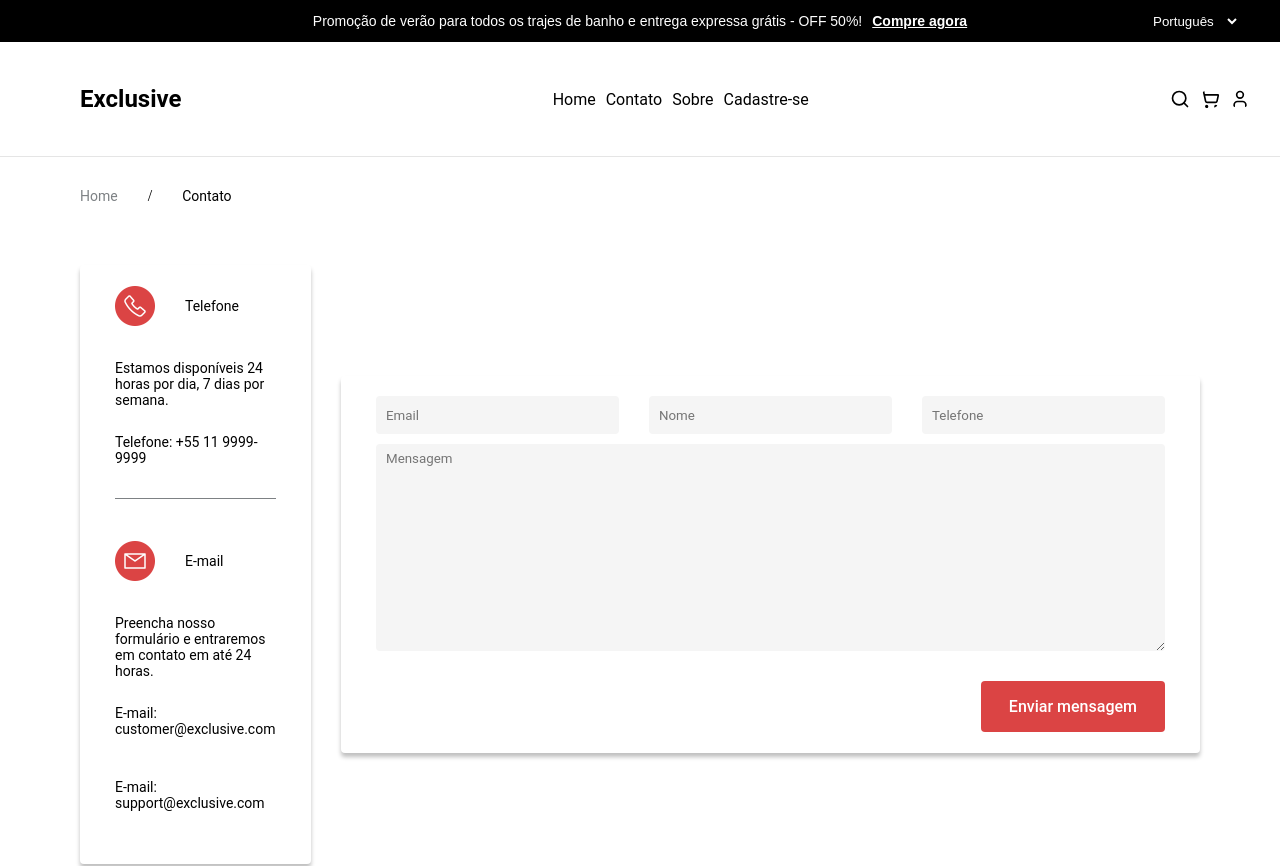
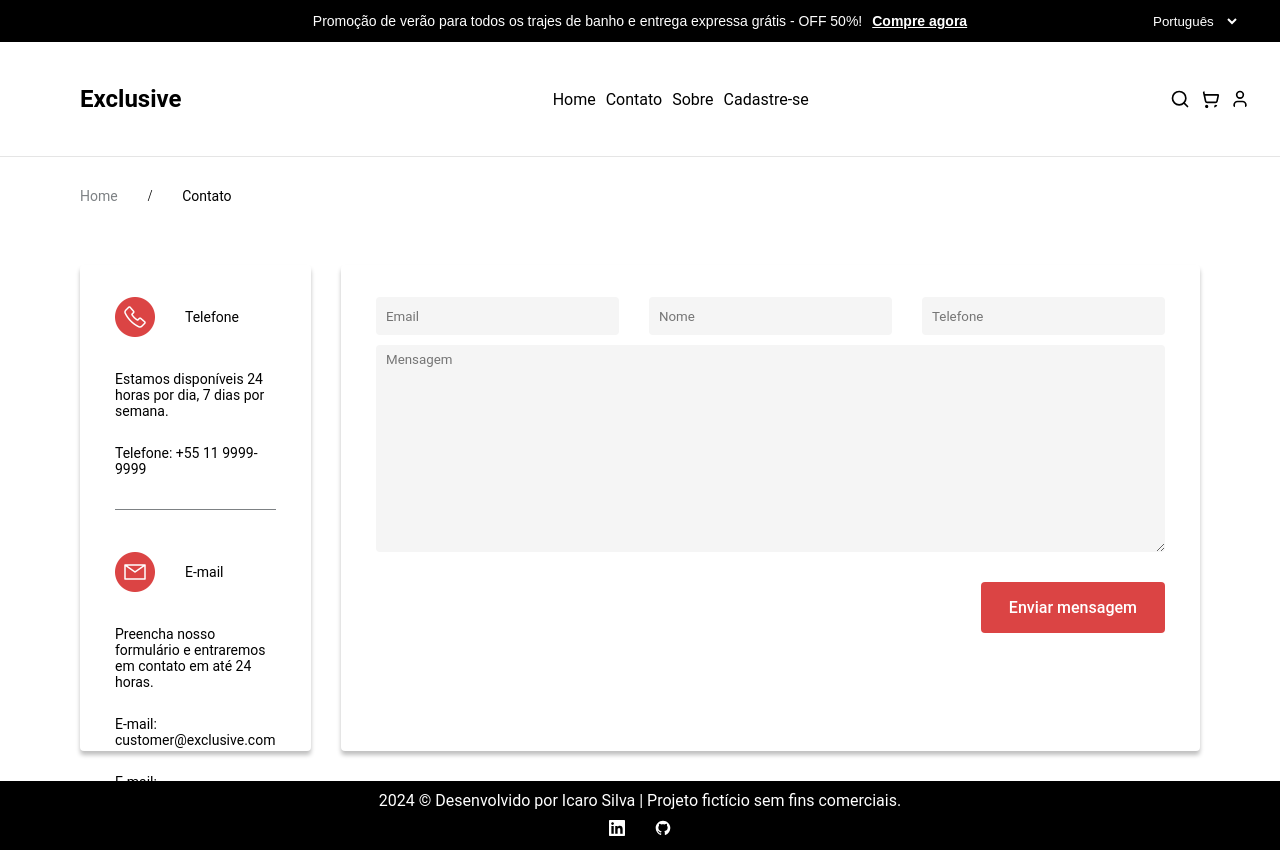
Before and after one commit to Icsilva01/ecommerce-icaro, a React (Vite) app: page /contact in a window 1280 px wide. Shown: the top 866 px of the page. Built offline with nearby package versions, Linux system fonts and the light colour scheme; the HTML template or start-up script is replaced by a standard one.

Commit message:
chore: add README

```diff
--- a/src/presentation/contact/contact.tsx
+++ b/src/presentation/contact/contact.tsx
@@ -25,7 +25,8 @@ const Stack = styled.div`
   display: flex;
   flex-direction: column;
   gap: 10px;
-  padding: 20.8px 35px;
+  padding: 32px 35px;
+  height: 486px;
   border-radius: 4px;
   box-shadow: 0px 4px 4px rgba(0, 0, 0, 0.25);
 `;
@@ -114,6 +115,7 @@ export const Contact = () => {
           </Box>
           <TextNavigation
             style={{
+              cursor: "auto",
               color: "#000000",
               paddingBottom: "16px",
               paddingTop: "24px",
@@ -123,6 +125,7 @@ export const Contact = () => {
           </TextNavigation>
           <TextNavigation
             style={{
+              cursor: "auto",
               color: "#000000",
               borderBottom: "0.5px solid #7D8184",
               paddingBottom: "32px",
@@ -132,7 +135,7 @@ export const Contact = () => {
           </TextNavigation>
           <Box style={{ padding: "32px 0 0 0" }}>
             <ImageEmail />
-            <TextNavigation style={{ color: "#000000" }}>
+            <TextNavigation style={{ color: "#000000", cursor: "auto",}}>
               {t("CONTACT.EMAIL")}
             </TextNavigation>
           </Box>
@@ -151,7 +154,7 @@ export const Contact = () => {
             style={{
               cursor: "auto",
               color: "#000000",
-              paddingBottom: "32px",
+              paddingBottom: "16px",
             }}
           >
             {t("CONTACT.EMAIL.VALUE.1")}
@@ -160,7 +163,6 @@ export const Contact = () => {
             style={{
               cursor: "auto",
               color: "#000000",
-              paddingBottom: "32px",
             }}
           >
             {t("CONTACT.EMAIL.VALUE.2")}
```
Also changed, not shown: 1 other file (tests, documents, lock files or other folders).
